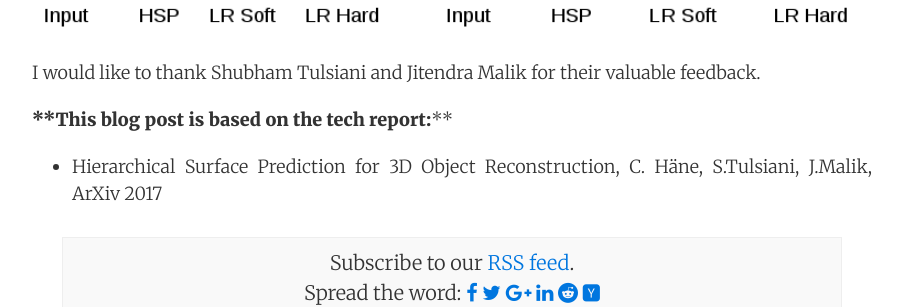
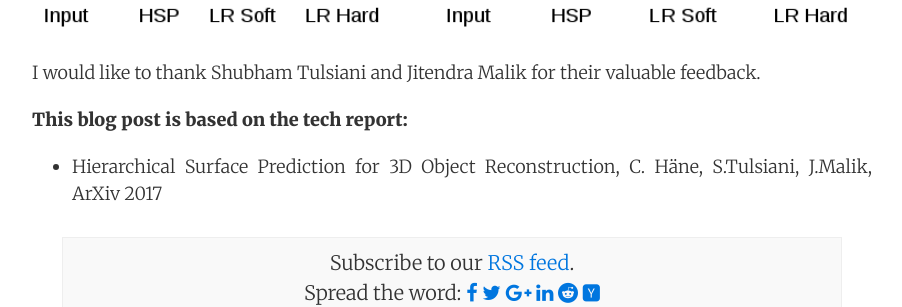
Before and after one commit to bairblog/bairblog.github.io, a Jekyll site: the page built from _posts/2017-08-22-high-quality-3d-obj-reconstruction.md, in a window 1280 px wide and 900 px high, scrolled down 3923 px. Shown: the part 381-688 px from the top of the window, without its empty margins (188-1090 px from the left). Built offline with Jekyll 4.4.1, drawn with Linux system fonts in a browser that asks for light colours; nearby versions of some CDN libraries; comment, search, counter and statistics services are not loaded.

Commit message:
Changed four stars to two stars, seemed ot be no reason for having four...

```diff
--- a/_posts/2017-08-22-high-quality-3d-obj-reconstruction.md
+++ b/_posts/2017-08-22-high-quality-3d-obj-reconstruction.md
@@ -45,6 +45,6 @@ Our experiments are mainly conducted on the synthetic [ShapeNet](https://shapene
 
 I would like to thank Shubham Tulsiani and Jitendra Malik for their valuable feedback.
 
-****This blog post is based on the tech report:****
+**This blog post is based on the tech report:**
 
 * Hierarchical Surface Prediction for 3D Object Reconstruction, C. Häne, S.Tulsiani, J.Malik, ArXiv 2017
```
